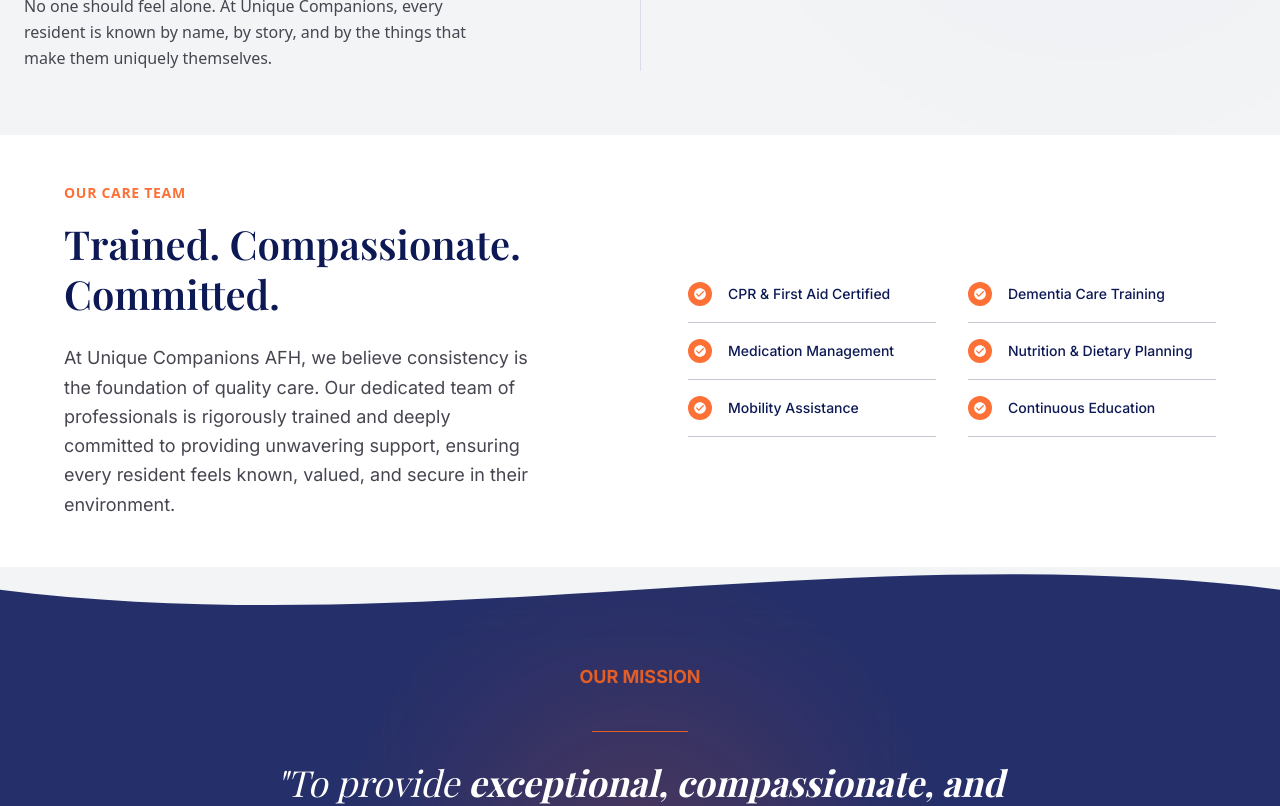
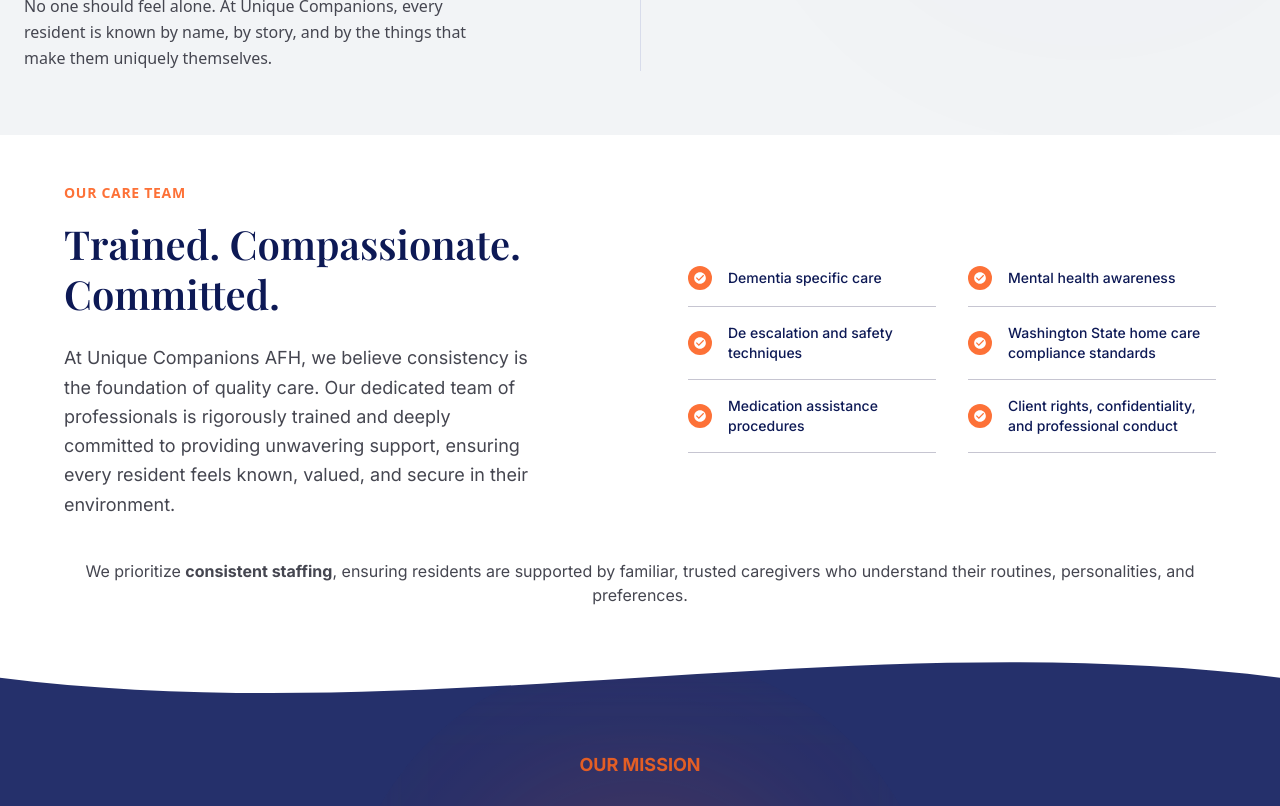
Before and after one commit to tylher/my-unique-companions, a Next.js app: page /about in a window 1280 px wide. Shown: the part 5840-6646 px from the top of the page. Built offline with nearby package versions, Linux system fonts and the light colour scheme.

Commit message:
fix: fix typographical error

```diff
--- a/src/components/about/CareteamSection.jsx
+++ b/src/components/about/CareteamSection.jsx
@@ -41,7 +41,7 @@
 
 export default function CareTeamSection() {
   return (
-    <section className="bg-surface-container-lowest py-10 md:py-12 px-4 sm:px-6 md:px-[64px]">
+    <section className="bg-surface-container-lowest py-10 md:py-12 px-4 sm:px-6 md:px-[64px] w-full">
       <div className="max-w-[1280px] mx-auto grid grid-cols-1 md:grid-cols-2 gap-12 md:gap-24 items-center">
         {/* Left — text block */}
         <motion.div
@@ -94,6 +94,11 @@
           ))}
         </motion.div>
       </div>
+      <span className=" font-body text-on-surface-variant mx-auto mt-10 block text-center">
+        We prioritize <b>consistent staffing</b>, ensuring residents are
+        supported by familiar, trusted caregivers who understand their routines,
+        personalities, and preferences.
+      </span>
     </section>
   );
 }
--- a/src/components/about/Mission.jsx
+++ b/src/components/about/Mission.jsx
@@ -41,7 +41,7 @@
         >
           <path
             d="M0,40 C480,120 960,-40 1440,40 L1440,0 L0,0 Z"
-            fill="#f2f4f6"
+            fill="#ffffff"
           />
         </svg>
       </div>
--- a/src/components/resources/Hero.jsx
+++ b/src/components/resources/Hero.jsx
@@ -12,7 +12,7 @@
 
 const Hero = () => {
   return (
-    <section className="relative min-h-[60vh] pt-24 md:pt-0 md:min-h-[80vh] sm:min-h-[90vh] flex flex-col justify-center items-center text-center w-full px-4 sm:px-6 lg:px-0 gap-4 sm:gap-5">
+    <section className="relative min-h-[60vh] pt-24 md:pt-10 md:min-h-[80vh] sm:min-h-[90vh] flex flex-col justify-center items-center text-center w-full px-4 sm:px-6 lg:px-0 gap-4 sm:gap-5">
       {/* Badge */}
       <motion.div
         className="flex gap-2 sm:gap-3 items-center mt-8 sm:mt-10 font-script text-xs sm:text-sm font-medium text-on-secondary-fixed-variant bg-secondary-fixed rounded-3xl px-3 py-1.5"
--- a/src/components/resources/OurPromiseToYou.jsx
+++ b/src/components/resources/OurPromiseToYou.jsx
@@ -10,7 +10,7 @@
 
 const OurPromiseToYou = () => {
   return (
-    <section className="grid grid-cols-1 md:grid-cols-2 gap-6 px-4 sm:px-8 lg:px-20 py-12 sm:py-16 mb-section-gap-md">
+    <section className="grid grid-cols-1 md:grid-cols-2 gap-6 px-4 sm:px-8 lg:px-20 py-12  mb-section-gap-md">
       {/* LEFT */}
       <div className="bg-surface-container-lowest rounded-xl p-6 sm:p-8 md:p-12 shadow-xl border border-outline-variant/30 hover:-translate-y-1 transition-transform duration-300">
         <h2 className="font-display font-semibold text-2xl sm:text-3xl text-primary mb-6">
--- a/src/data/features.js
+++ b/src/data/features.js
@@ -913,12 +913,12 @@
 ];
 
 export const trainingItems = [
-  "CPR & First Aid Certified",
-  "Dementia Care Training",
-  "Medication Management",
-  "Nutrition & Dietary Planning",
-  "Mobility Assistance",
-  "Continuous Education",
+  "Dementia specific care",
+  "Mental health awareness",
+  "De escalation and safety techniques",
+  "Washington State home care compliance standards",
+  "Medication assistance procedures",
+  "Client rights, confidentiality, and professional conduct",
 ];
 
 export const commitmentCards = [
```
